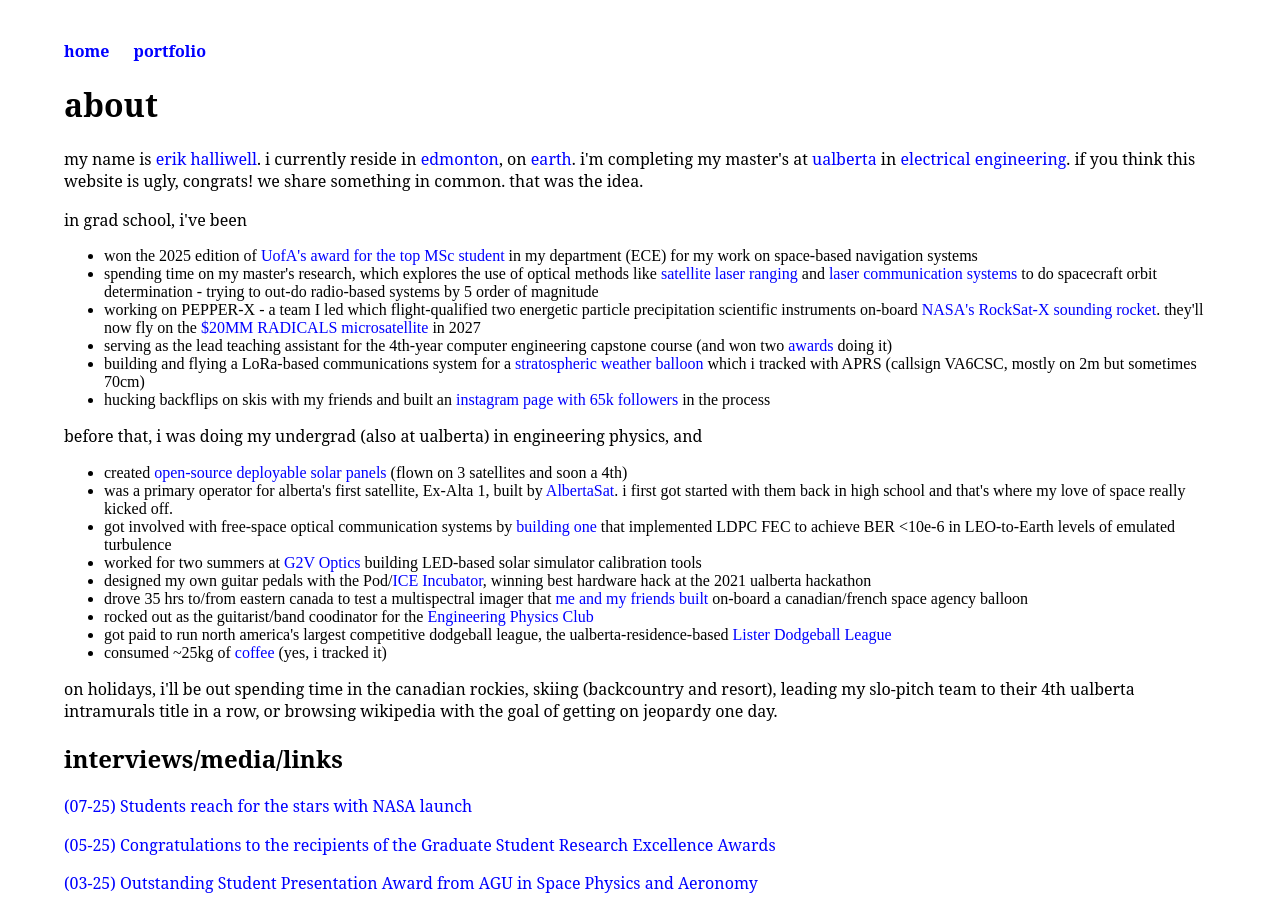
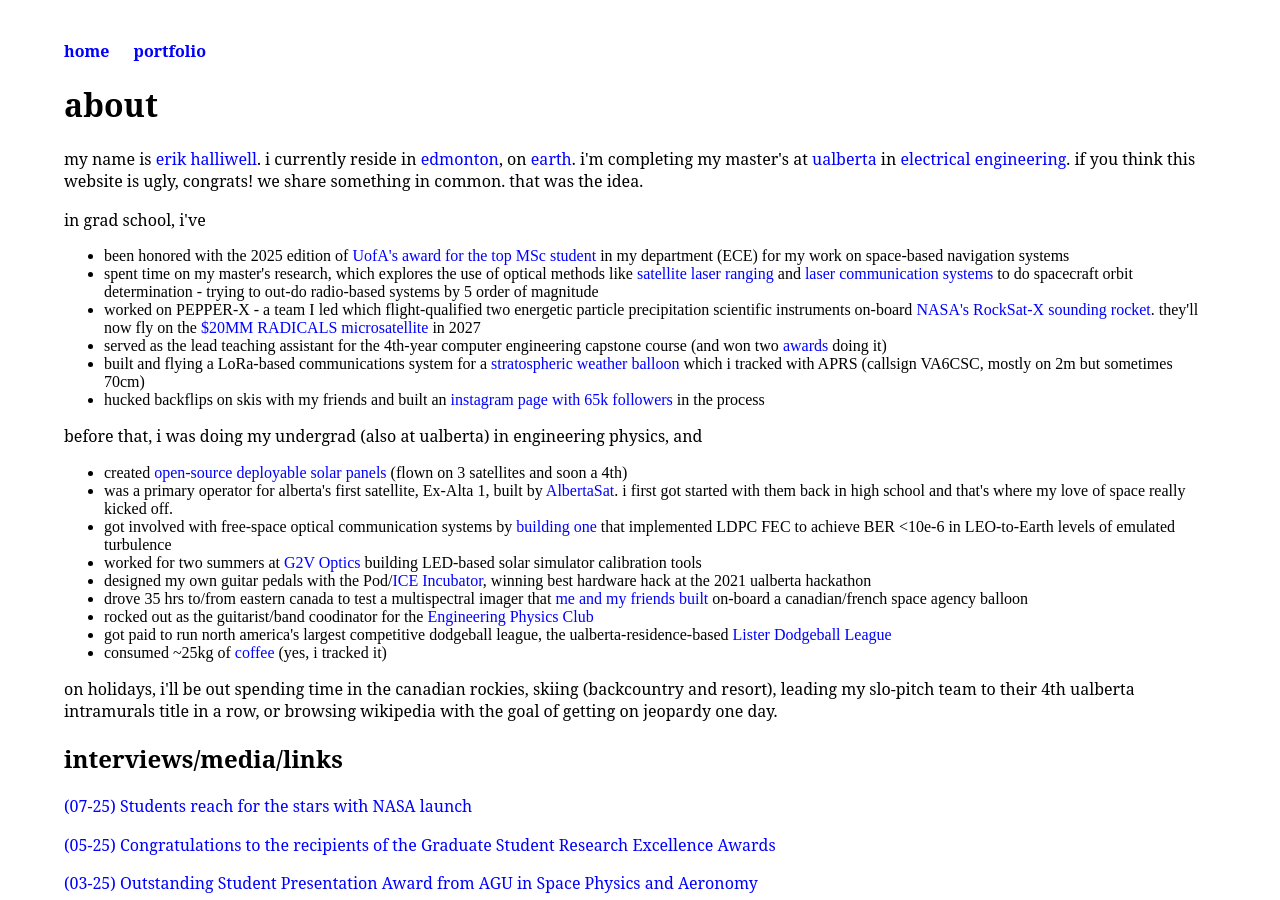
Before and after one commit to ehalliwe/ehalliwe.github.io, a Jekyll site: the page built from index.html, in a window 1280 px wide and 900 px high. Built offline with Jekyll 4.4.1, drawn with Linux system fonts in a browser that asks for light colours.

Commit message:
grammmmmmmar

```diff
--- a/index.html
+++ b/index.html
@@ -5,14 +5,14 @@ title: erik halliwell
 <div class="blurb">
 	<h1>about</h1>
 	<p>my name is <a href="https://letmegooglethat.com/?q=erik+halliwell">erik halliwell</a>. i currently reside in <a href="https://www.cbc.ca/news/canada/edmonton/edmonton-cold-record-environment-canada-1.7083387">edmonton</a>, on <a href="https://en.wikipedia.org/wiki/Earth">earth</a>. i'm completing my master's at <a href="https://www.ualberta.ca/index.html">ualberta</a> in <a href="https://www.ualberta.ca/engineering/electrical-computer-engineering/index.html">electrical engineering</a>. if you think this website is ugly, congrats! we share something in common. that was the idea.</p>
-	<p>in grad school, i've been</p>
+	<p>in grad school, i've </p>
 	<ul>
-		<li>won the 2025 edition of<a href="https://www.instagram.com/p/DKNNaR7poL5/?img_index=1&igsh=MTNhdjNod2ljbjljaQ=="> UofA's award for the top MSc student</a> in my department (ECE) for my work on space-based navigation systems</li>
-		<li>spending time on my master's research, which explores the use of optical methods like <a href="https://www.spiedigitallibrary.org/conference-proceedings-of-spie/12877/128771P/Dual-purpose-SDA-compliant-optical-ground-station-and-laser-ranging/10.1117/12.3001892.short">satellite laser ranging </a> and <a href="https://spie.org/photonics-west/presentation/Orbit-determination-using-passive-optical-communication-observations/13355-61">laser communication systems </a> to do spacecraft orbit determination - trying to out-do radio-based systems by 5 order of magnitude</li>
-		<li>working on PEPPER-X - a team I led which flight-qualified two energetic particle precipitation scientific instruments on-board <a href="https://www.nasa.gov/wallops/stem/rocksatx/">NASA's RockSat-X sounding rocket</a>. they'll now fly on the <a href="https://www.radicalsmission.ca/">$20MM RADICALS microsatellite</a> in 2027</li>
-		<li>serving as the lead teaching assistant for the 4th-year computer engineering capstone course (and won two <a href="https://www.ualberta.ca/en/graduate-studies/media-library/awards-and-funding/awards-documents/2024-gsta-announcement.pdf">awards</a> doing it)</li>
-		<li>building and flying a LoRa-based communications system for a <a href="https://news.usask.ca/articles/colleges/2023/final-launch-a-success-in-student-space-training-program-at-usask.php">stratospheric weather balloon</a> which i tracked with APRS (callsign VA6CSC, mostly on 2m but sometimes 70cm)</li>
-		<li>hucking backflips on skis with my friends and built an <a href="https://www.instagram.com/boner_media/">instagram page with 65k followers</a> in the process</li>
+		<li>been honored with the 2025 edition of<a href="https://www.instagram.com/p/DKNNaR7poL5/?img_index=1&igsh=MTNhdjNod2ljbjljaQ=="> UofA's award for the top MSc student</a> in my department (ECE) for my work on space-based navigation systems</li>
+		<li>spent time on my master's research, which explores the use of optical methods like <a href="https://www.spiedigitallibrary.org/conference-proceedings-of-spie/12877/128771P/Dual-purpose-SDA-compliant-optical-ground-station-and-laser-ranging/10.1117/12.3001892.short">satellite laser ranging </a> and <a href="https://spie.org/photonics-west/presentation/Orbit-determination-using-passive-optical-communication-observations/13355-61">laser communication systems </a> to do spacecraft orbit determination - trying to out-do radio-based systems by 5 order of magnitude</li>
+		<li>worked on PEPPER-X - a team I led which flight-qualified two energetic particle precipitation scientific instruments on-board <a href="https://www.nasa.gov/wallops/stem/rocksatx/">NASA's RockSat-X sounding rocket</a>. they'll now fly on the <a href="https://www.radicalsmission.ca/">$20MM RADICALS microsatellite</a> in 2027</li>
+		<li>served as the lead teaching assistant for the 4th-year computer engineering capstone course (and won two <a href="https://www.ualberta.ca/en/graduate-studies/media-library/awards-and-funding/awards-documents/2024-gsta-announcement.pdf">awards</a> doing it)</li>
+		<li>built and flying a LoRa-based communications system for a <a href="https://news.usask.ca/articles/colleges/2023/final-launch-a-success-in-student-space-training-program-at-usask.php">stratospheric weather balloon</a> which i tracked with APRS (callsign VA6CSC, mostly on 2m but sometimes 70cm)</li>
+		<li>hucked backflips on skis with my friends and built an <a href="https://www.instagram.com/boner_media/">instagram page with 65k followers</a> in the process</li>
 	</ul>
 	</p>
 
```
